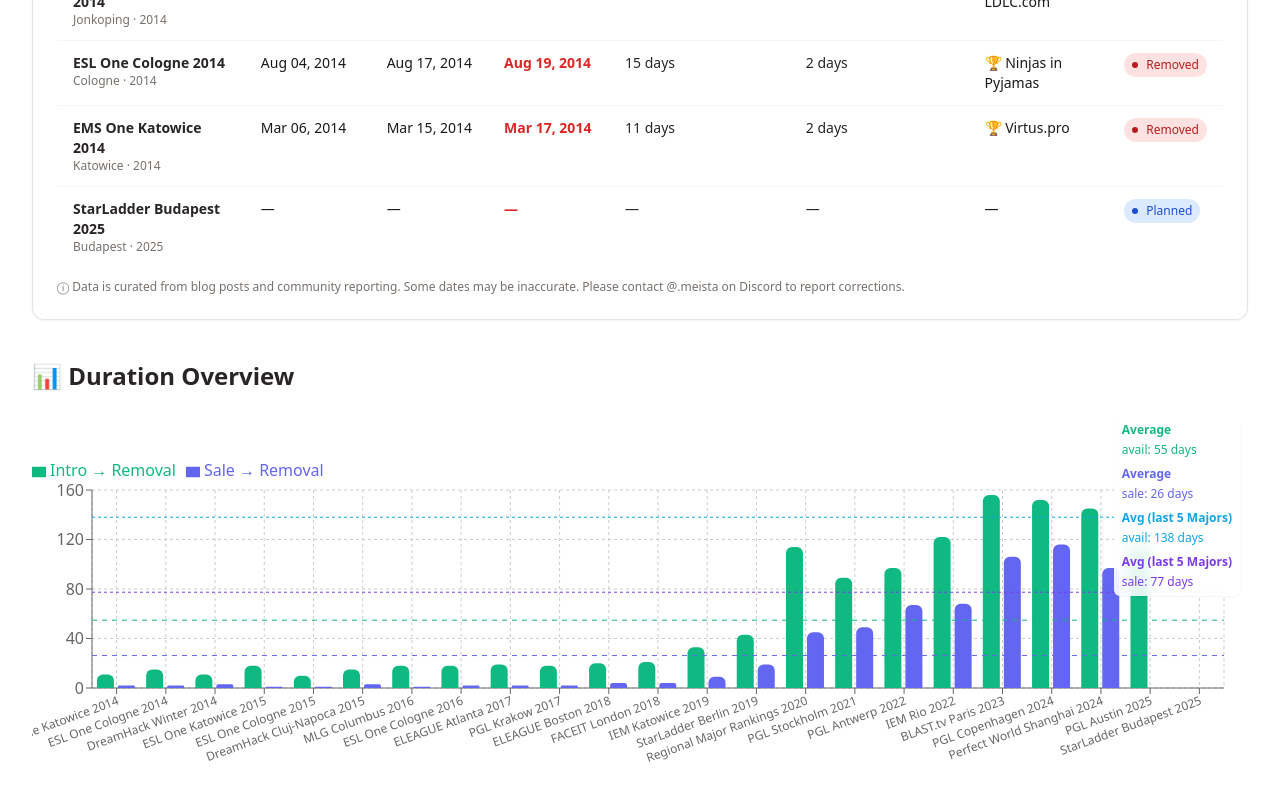
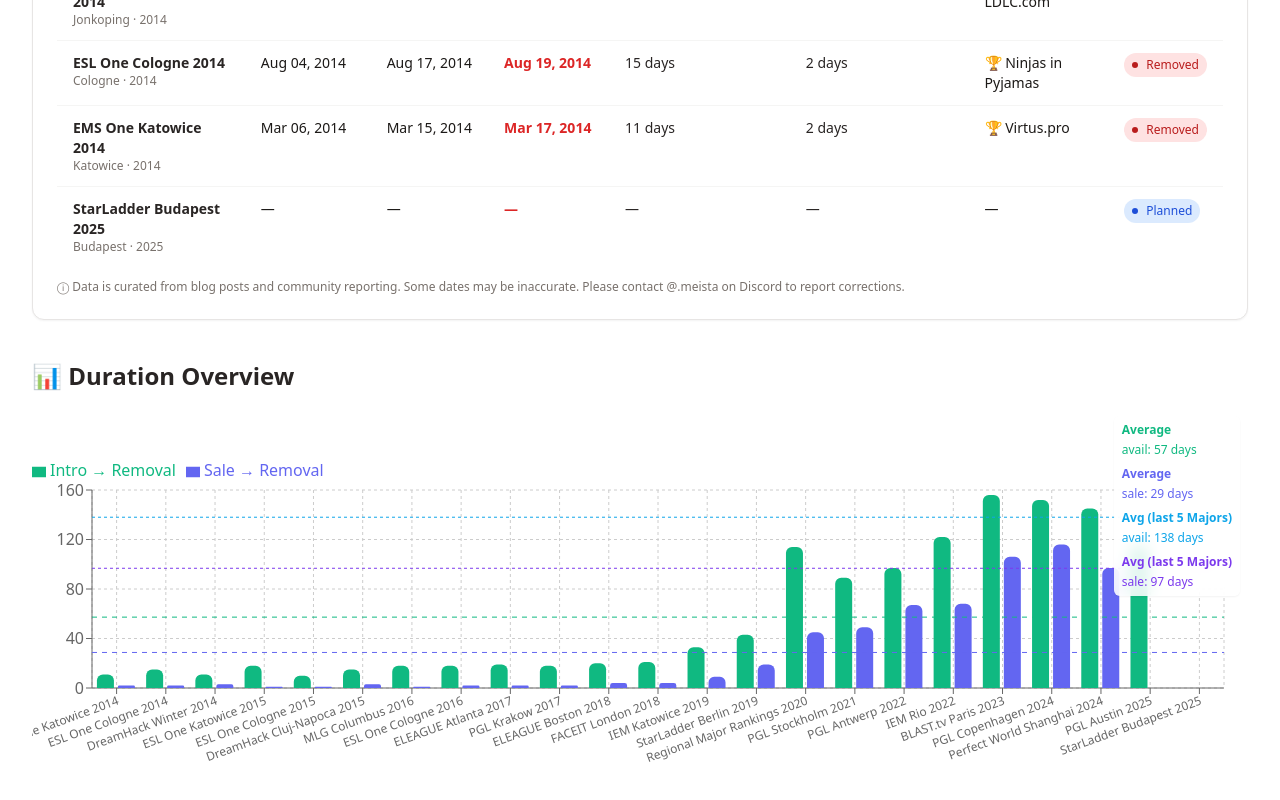
Before and after one commit to meistaGG/cs2-major-sale-tracker, a React (Vite) app: page / in a window 1280 px wide. Shown: the part 1647-2447 px from the top of the page. Built offline with nearby package versions, Linux system fonts and the light colour scheme.

Commit message:
Retry ignoring null data in calculation

```diff
--- a/src/app.tsx
+++ b/src/app.tsx
@@ -422,40 +422,42 @@
     []
   );
 
-  const avgSale = useMemo(
-    () =>
-      chartData.length
-        ? chartData.reduce((acc, cur) => acc + cur.saleDuration, 0) /
-          chartData.length
-        : 0,
-    [chartData]
-  );
-  const avgAvail = useMemo(
-    () =>
-      chartData.length
-        ? chartData.reduce((acc, cur) => acc + cur.availability, 0) /
-          chartData.length
-        : 0,
-    [chartData]
-  );
+  const isNum = (v: number | null): v is number => v !== null;
+
+  const avgSale = useMemo(() => {
+    const vals = INITIAL_ROWS.map((r) =>
+      diffDays(r.saleDate, r.removed)
+    ).filter(isNum);
+    return vals.length ? vals.reduce((a, b) => a + b, 0) / vals.length : 0;
+  }, []);
+
+  const avgAvail = useMemo(() => {
+    const vals = INITIAL_ROWS.map((r) => availabilityDays(r)).filter(isNum);
+    return vals.length ? vals.reduce((a, b) => a + b, 0) / vals.length : 0;
+  }, []);
 
   // --- Averages for the last 5 majors (by Introduced date, most recent first) ---
-  const last5Averages = useMemo(() => {
+  const { avgAvail5, avgSale5 } = useMemo(() => {
     const parse = (d: string | null) =>
       d ? new Date(d + "T00:00:00").getTime() : 0;
     const recent = INITIAL_ROWS.filter((r) => !!r.introduced)
       .sort((a, b) => parse(b.introduced) - parse(a.introduced))
       .slice(0, 5);
-    const points = recent.map((r) => ({
-      availability: availabilityDays(r) ?? 0,
-      saleDuration: diffDays(r.saleDate, r.removed) ?? 0,
-    }));
-    const denom = points.length || 1;
-    const avgAvail5 = points.reduce((s, p) => s + p.availability, 0) / denom;
-    const avgSale5 = points.reduce((s, p) => s + p.saleDuration, 0) / denom;
+
+    const availVals = recent.map((r) => availabilityDays(r)).filter(isNum);
+    const saleVals = recent
+      .map((r) => diffDays(r.saleDate, r.removed))
+      .filter(isNum);
+
+    const avgAvail5 = availVals.length
+      ? availVals.reduce((a, b) => a + b, 0) / availVals.length
+      : 0;
+    const avgSale5 = saleVals.length
+      ? saleVals.reduce((a, b) => a + b, 0) / saleVals.length
+      : 0;
+
     return { avgAvail5, avgSale5 };
   }, []);
-  const { avgAvail5, avgSale5 } = last5Averages;
 
   // --- Lightweight tests (console) ------------------------------------------
   useEffect(() => {
@@ -663,7 +665,7 @@
                   />
                   <YAxis />
                   <Tooltip
-                    formatter={(v: any, n: string) => [v, n]}
+                    formatter={(v: any, n: string) => [v ?? "—", n]}
                     labelFormatter={(l) => `${l}`}
                   />
                   <Legend
```
